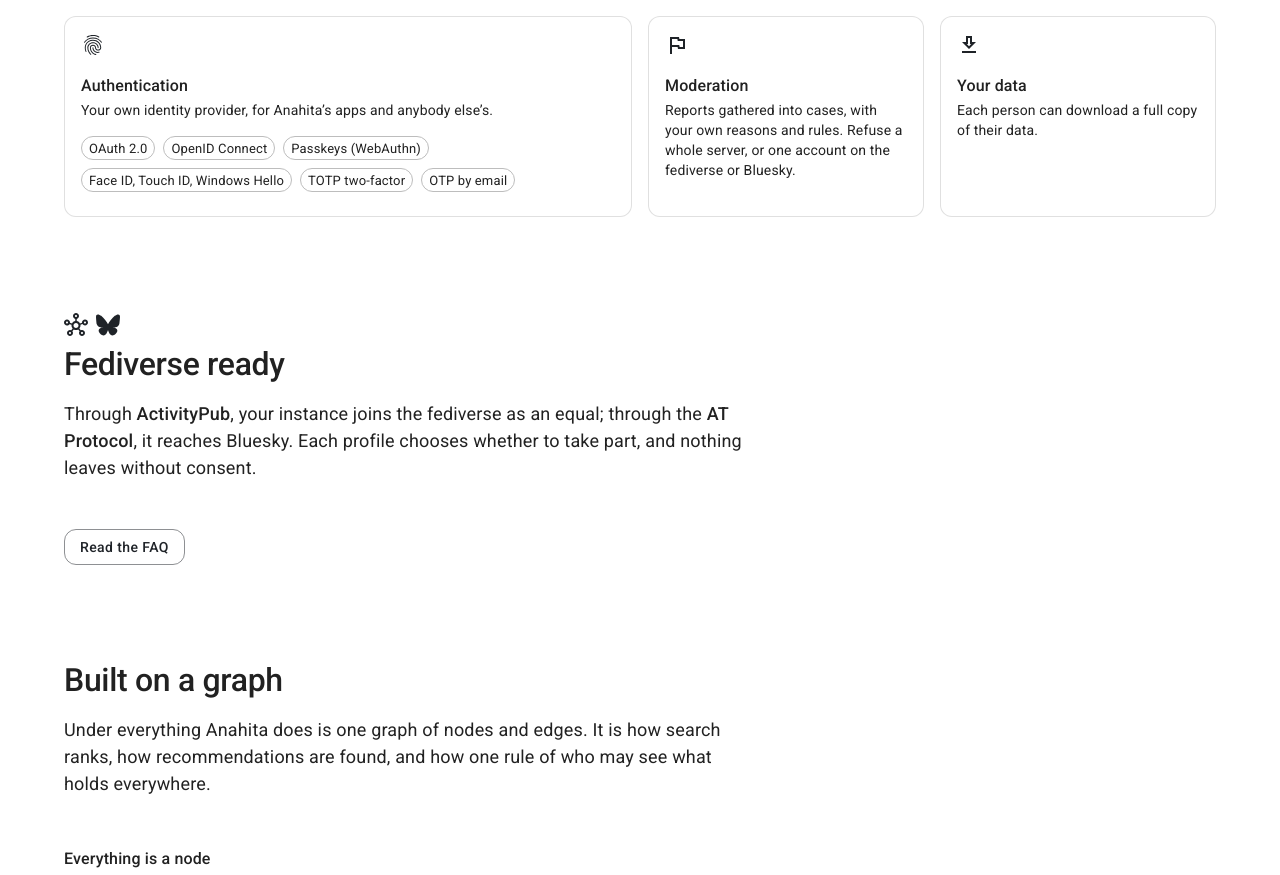
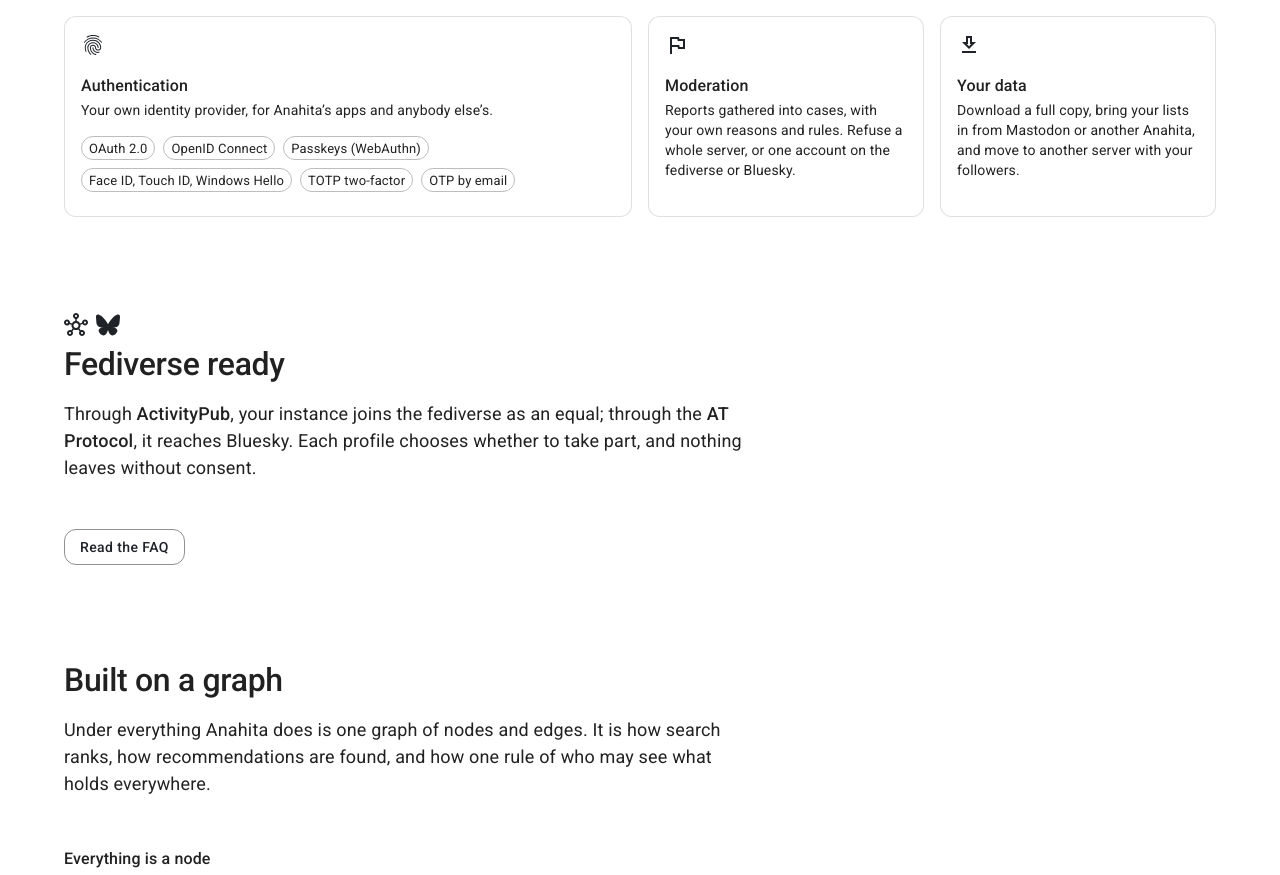
Before and after one commit to anahitasocial/anahita.io, a Next.js app: page / in a window 1280 px wide. Shown: the part 1994-2869 px from the top of the page. Built offline with nearby package versions, Linux system fonts and the light colour scheme; what @mui/material-nextjs would draw is missing.

Commit message:
home - Your data: bringing your lists in, and moving with your followers
- changed: the Your data card names the import and moving, beside the download

```diff
--- a/src/data/home.js
+++ b/src/data/home.js
@@ -48,7 +48,7 @@ export const features = [
     ],
   },
   { icon: 'flag', title: 'Moderation', text: 'Reports gathered into cases, with your own reasons and rules. Refuse a whole server, or one account on the fediverse or Bluesky.' },
-  { icon: 'download', title: 'Your data', text: 'Each person can download a full copy of their data.' },
+  { icon: 'download', title: 'Your data', text: 'Download a full copy, bring your lists in from Mastodon or another Anahita, and move to another server with your followers.' },
 ];
 
 // "Built on a graph": what the graph does for each part of Anahita, from
```
